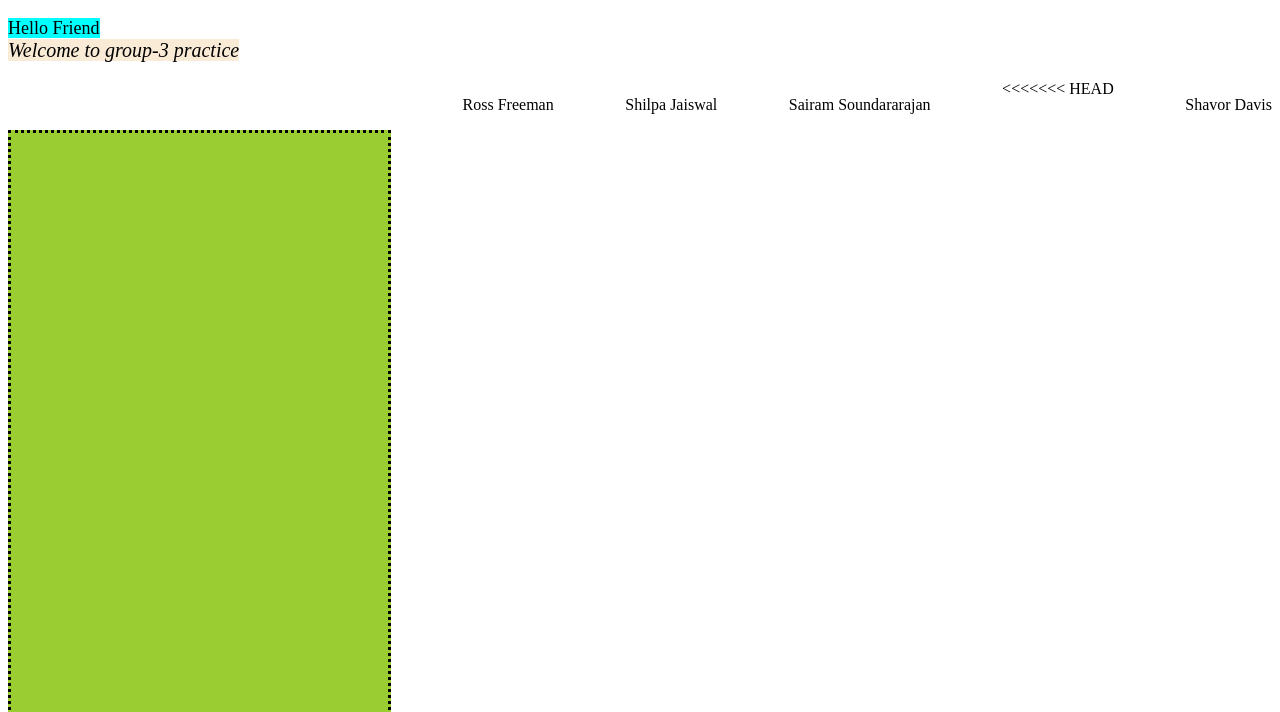
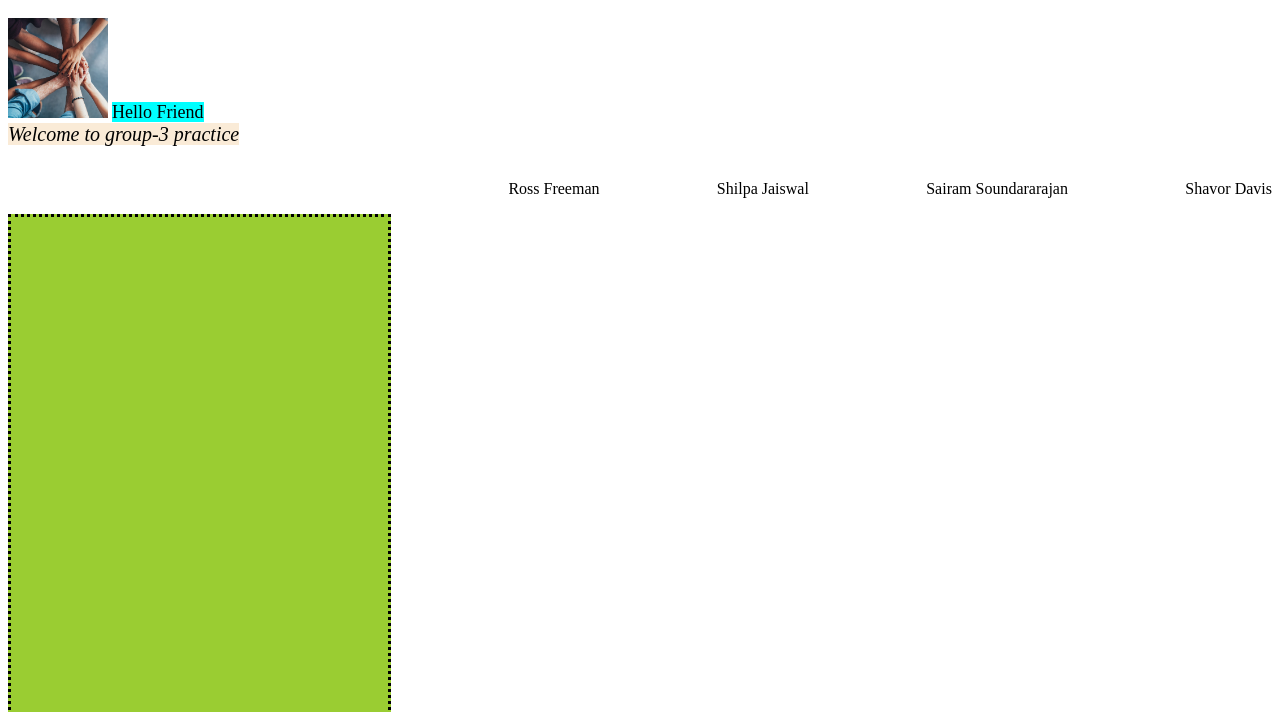
Before and after one commit to ssoundarararajan/FEWD-GitHub-Group-3, a plain HTML site: page index.html in a window 1280 px wide. Shown: the part 48-760 px from the top of the page. Drawn offline with Linux system fonts and the light colour scheme.

Commit message:
image change

```diff
--- a/index.html
+++ b/index.html
@@ -9,6 +9,7 @@
     <h1>
         For the love of Life-Its Group 3-
     </h1>
+    <img src="image.jpg" height="100px" weight="100px" alt="working together">
 
     <P2 style="text-align: center;">Hello Friend</P2><br>
     <p3>Welcome to group-3 practice</p3>
@@ -19,13 +20,9 @@
         <p>Ross Freeman</p>
         <p>Shilpa Jaiswal</p>
         <p>Sairam Soundararajan</p>
-<<<<<<< HEAD
         <p>Shavor Davis</p></div>
-        <img src="image.jpg" height="25" weight="25" alt="working together">
-=======
         <p>Shavor Davis</p>
         <p>NShaikhi</p>
->>>>>>> 9e1707b4f997e567c537c3105cf666a72ae5a60b
 
 
 </body>
```
